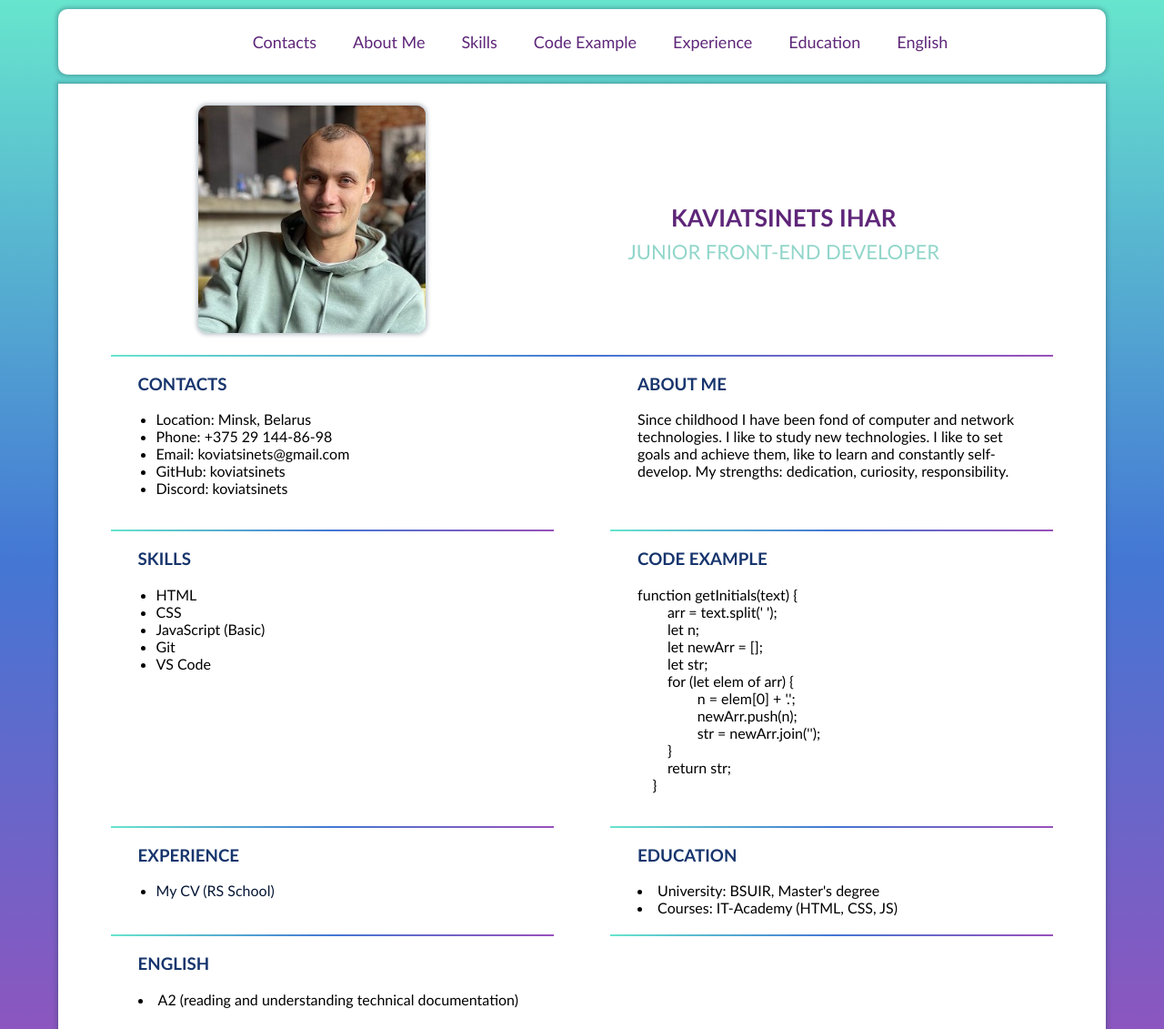
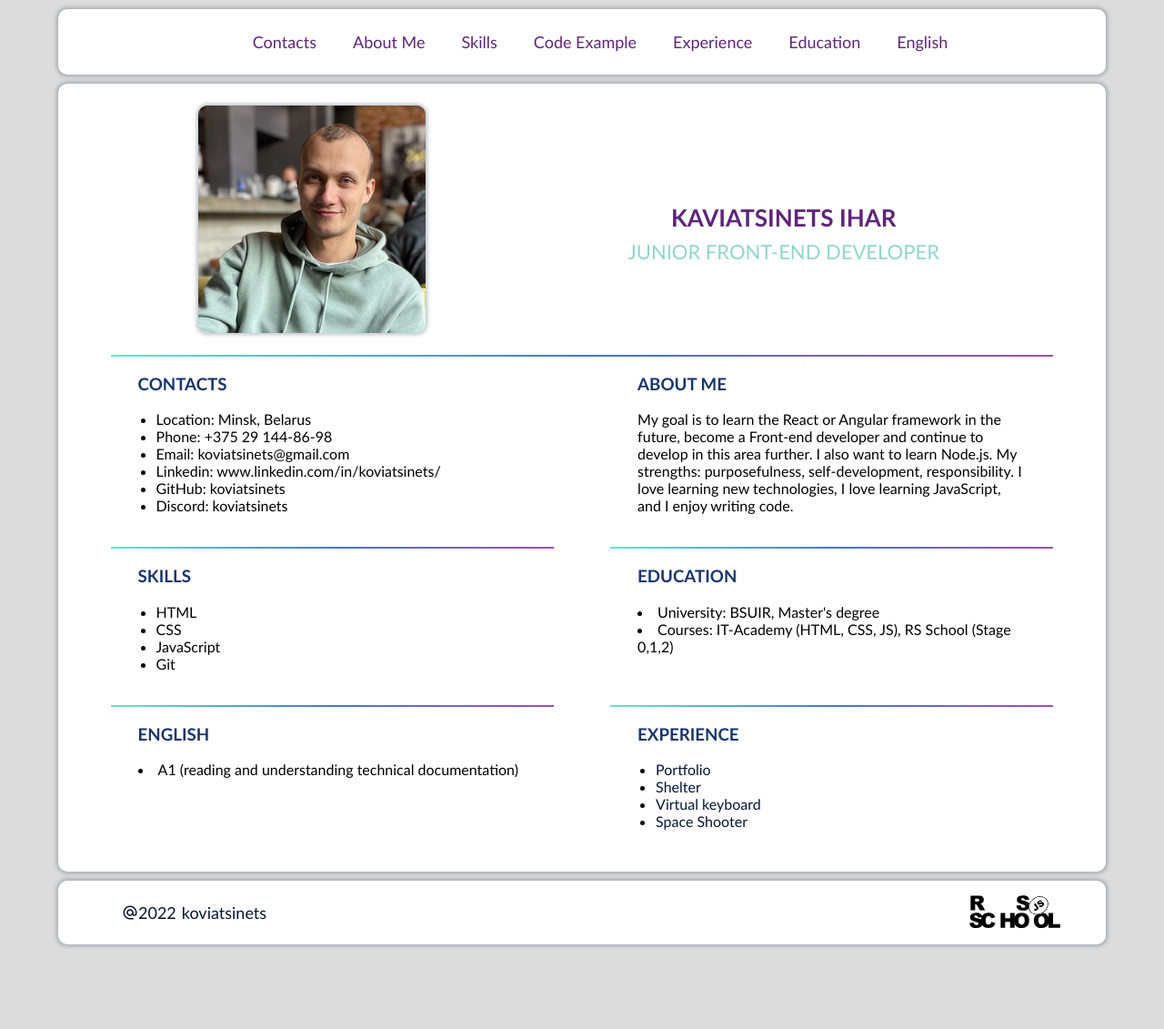
Before and after one commit to koviatsinets/rsschool-cv, a plain HTML site: page index.html in a window 1280 px wide. Shown: the top 1131 px of the page at 91% size. After the commit the page ends 1048 px from the top, so only its background shows below. Drawn offline with Linux system fonts and the light colour scheme.

Commit message:
features: optimization info

```diff
--- a/index.html
+++ b/index.html
@@ -39,57 +39,44 @@
                 <li>Location: Minsk, Belarus</li>
                 <li>Phone: +375 29 144-86-98</li>
                 <li>Email: koviatsinets@gmail.com</li>
+                <li>Linkedin: www.linkedin.com/in/koviatsinets/</li>
                 <li>GitHub: koviatsinets</li>
                 <li>Discord: koviatsinets</li>
             </ul>
         </div>
         <div class="section" id="about">
             <h3>ABOUT ME</h3>
-            <p>Since childhood I have been fond of computer and network technologies. I like to study new technologies. I like to set goals and achieve them, like to learn and constantly self-develop.
-                My strengths: dedication, curiosity, responsibility.</p>
+            <p>My goal is to learn the React or Angular framework in the future, become a Front-end developer and continue to develop in this area further. I also want to learn Node.js. My strengths: purposefulness, self-development, responsibility. I love learning new technologies, I love learning JavaScript, and I enjoy writing code.</p>
         </div>
         <div class="section" id="skills">
             <h3>SKILLS</h3>
             <ul>
                 <li>HTML</li>
                 <li>CSS</li>
-                <li>JavaScript (Basic)</li>
+                <li>JavaScript</li>
                 <li>Git</li>
-                <li>VS Code</li>
-            </ul>
-        </div>
-        <div class="section" id="code">
-            <h3>CODE EXAMPLE</h3>
-            <pre><code>function getInitials(text) {
-        arr = text.split(' ');
-        let n;
-        let newArr = [];
-        let str;
-        for (let elem of arr) {
-                n = elem[0] + '.';
-                newArr.push(n);
-                str = newArr.join('');
-        }
-        return str;
-    } </code></pre>
-        </div>
-        <div class="section" id="experience">
-            <h3>EXPERIENCE</h3>
-            <ul>
-                <li><a class="link" href="https://github.com/koviatsinets">My CV (RS School)</a></li>
             </ul>
         </div>
         <div class="section" id="education">
             <h3>EDUCATION</h3>
             </ul>
                 <li>University: BSUIR, Master's degree</li>
-                <li>Courses: IT-Academy (HTML, CSS, JS)</li>
+                <li>Courses: IT-Academy (HTML, CSS, JS), RS School (Stage 0,1,2)</li>
             </ul>
         </div>
         <div class="section" id="english">
             <h3>ENGLISH</h3>
             </ul>
-                <li>A2 (reading and understanding technical documentation)</li>
+                <li>A1 (reading and understanding technical documentation)</li>
+            </ul>
+        </div>
+        <div class="section" id="experience">
+            <h3>EXPERIENCE</h3>
+            <ul>
+                <li><a class="link" href="https://rolling-scopes-school.github.io/koviatsinets-JSFEPRESCHOOL/portfolio/">Portfolio</a></li>
+                <li><a class="link" href="https://rolling-scopes-school.github.io/koviatsinets-JSFE2022Q1/shelter/pages/main/index.html">Shelter</a></li>
+                <li><a class="link" href="https://koviatsinets.github.io/virtual-keyboard/">Virtual keyboard</a></li>
+                <li><a class="link" href="https://koviatsinets.github.io/SpaceShooter/">Space Shooter</a></li>
             </ul>
         </div>
     </div>
--- a/style.css
+++ b/style.css
@@ -15,7 +15,7 @@ body {
     min-height: 100vh;
     margin: 0;
     padding: 0;
-    background: linear-gradient(#67e5cd, #4477d4, #9950bb);
+    background: rgb(220, 220, 220)
 }
 
 
@@ -34,6 +34,7 @@ body {
     width: 90%;
     background-color: white;
     box-shadow: 0px 0px 4px 2px rgb(34 60 80 / 30%);
+    border-radius: 10px;
 }
 
 .footer {
@@ -70,6 +71,11 @@ body {
 }
 
 .section:last-child {
+    margin-bottom: 10px;
+    border: none;
+}
+
+.section:nth-child(6) {
     margin-bottom: 10px;
     border: none;
 }
```
